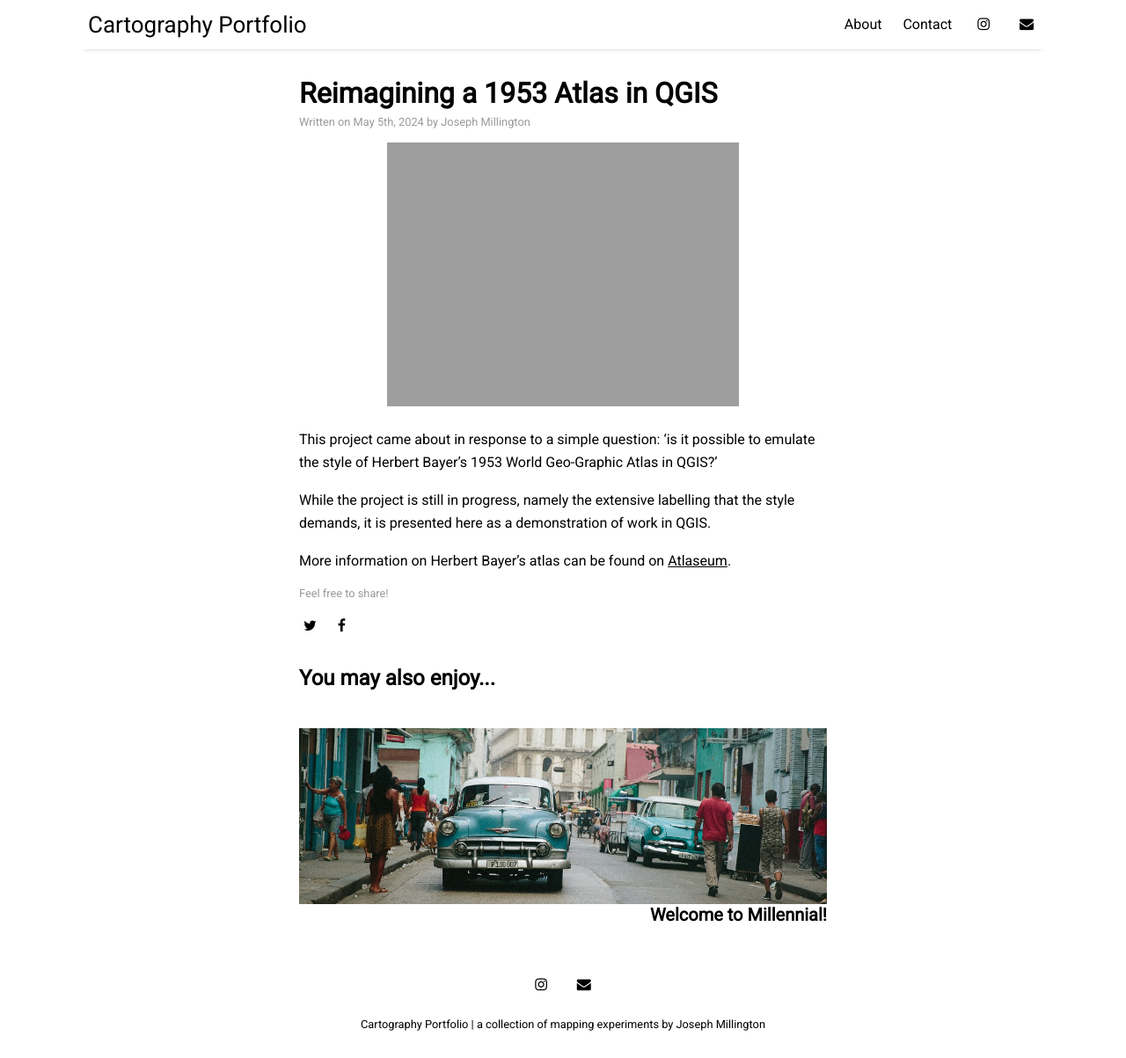
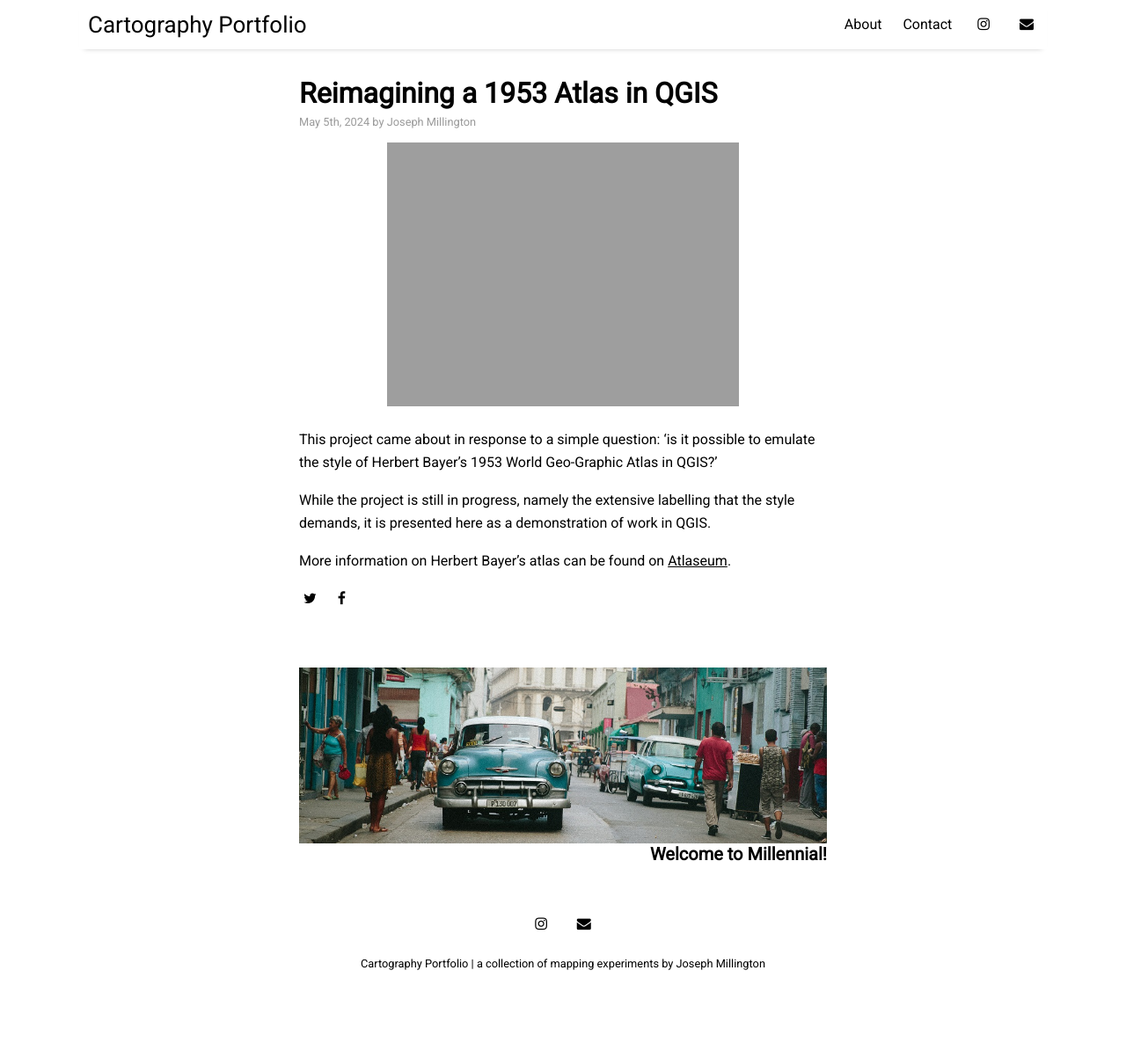
Before and after one commit to josephmillington/josephmillington.github.io, a Jekyll site: the page built from _posts/2024-05-05-vintage-atlas.md, in a window 1280 px wide and 1203 px high. Shown: the whole window at 88% size. Built offline with Jekyll 4.4.1, drawn with Linux system fonts in a browser that asks for light colours; nearby versions of some CDN libraries.

Commit message:
Try a new approach to customise post layout

```diff
--- a/_config.yml
+++ b/_config.yml
@@ -19,6 +19,7 @@
 #  path: rss-feed.xml
 
 # Customise post layout
-hide_post_share:     "true"
-hide_related_posts:  "true"
-hide_post_date:      "true"
+site:
+  hide_post_share:     "true"
+  hide_related_posts:  "true"
+  hide_post_date:      "true"
--- a/_data/settings.yml
+++ b/_data/settings.yml
@@ -28,8 +28,8 @@
   next_page: 'Newer'
   previous_page: 'Older'
 
-sharing_button_prompt: 'Feel free to share!'
+sharing_button_prompt: #'Feel free to share!'
 
-related_posts: 'You may also enjoy...'
+related_posts: #'You may also enjoy...'
 
-post_date_prefix: 'Written on'
+post_date_prefix: #'Written on'
```
Also changed, not shown: _posts/2024-05-05-vintage-atlas.md (+0 -4 lines).
